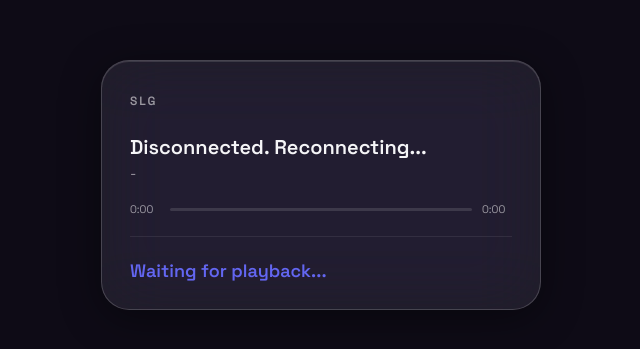
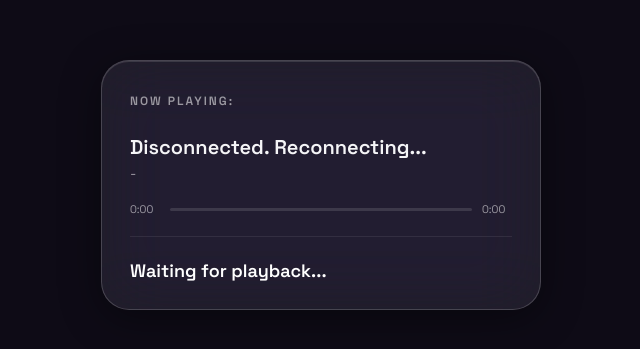
Before and after one commit to Nonx2360/Spotify_Lyrics_Grabber, a website built with Vite: page src/web/index.html in a window 1280 px wide. Shown: the part 215-564 px from the top of the page, without its empty margins (319-959 px from the left). Built offline with nearby package versions, Linux system fonts and the light colour scheme; no server answers.

Commit message:
change some text

```diff
--- a/src/web/index.html
+++ b/src/web/index.html
@@ -15,7 +15,7 @@
     <div id="app">
       <div class="card">
         <div class="card-header">
-          <span class="wordmark">SLG</span>
+          <span class="wordmark">now playing:</span>
         </div>
         <div class="now-playing">
           <img id="thumbnail" class="thumbnail" src="" alt="" crossorigin="anonymous" style="display: none;" />
--- a/src/web/style.css
+++ b/src/web/style.css
@@ -160,7 +160,7 @@ body {
 .lyrics {
   font-size: 18px;
   font-weight: 600;
-  color: var(--accent);
+  color: #ffffff;
   line-height: 1.5;
   min-height: 28px;
   transition: color 600ms ease;
```
